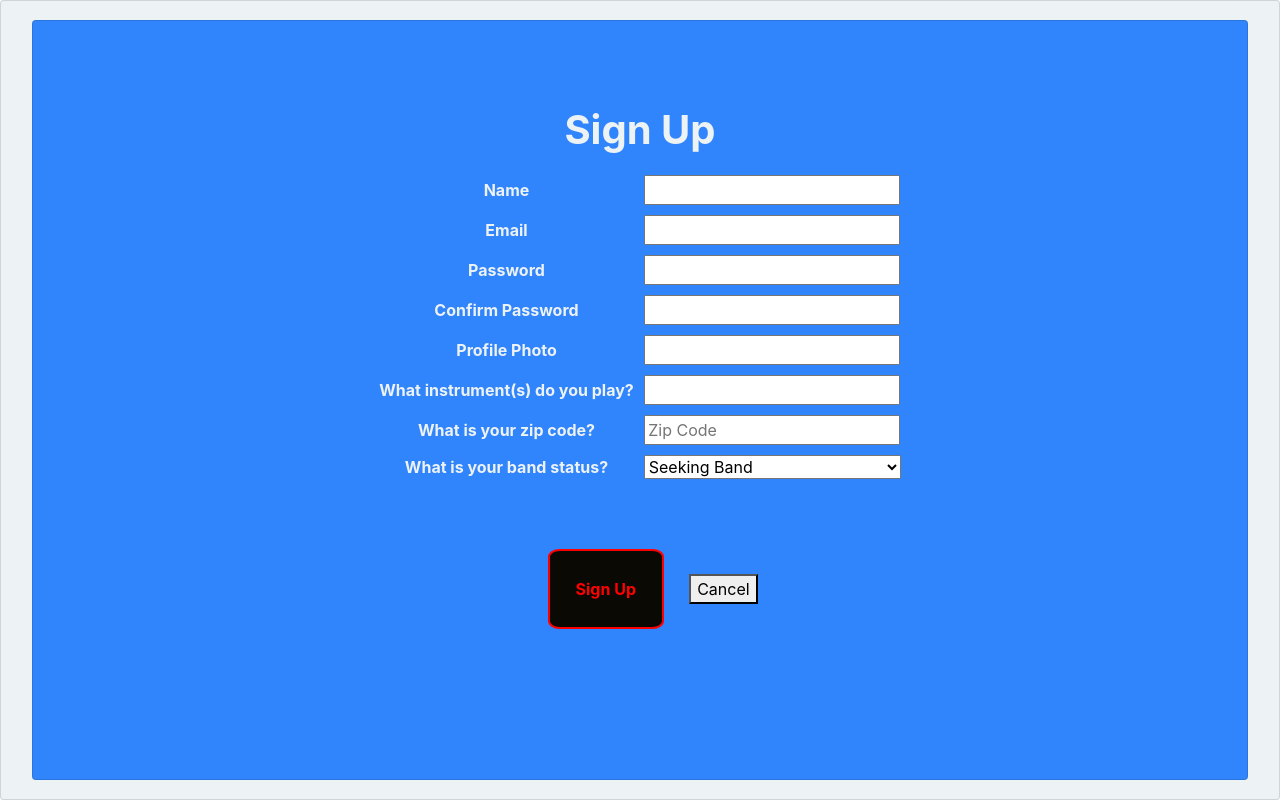
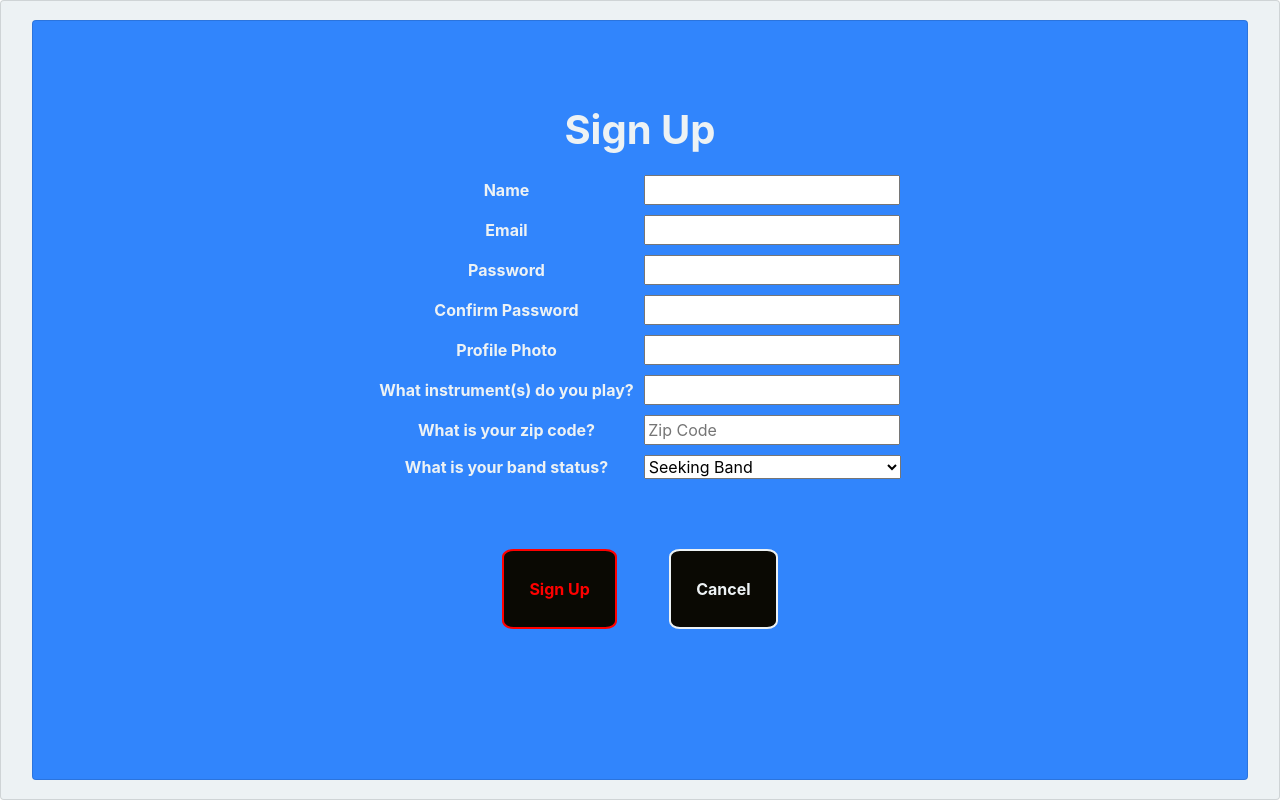
Before and after one commit to DevonJenkins/vibin-front-end, a React (Create React App) app: page /signup in a window 1280 px wide. Built offline with nearby package versions, Linux system fonts and the light colour scheme; no server answers.

Commit message:
standardize cancel button on SignupForm

```diff
--- a/src/components/NavBar/NavBar.jsx
+++ b/src/components/NavBar/NavBar.jsx
@@ -18,7 +18,7 @@ const NavBar = ({ user, handleLogout }) => {
                 <Link className="active whitefnt" aria-current="page" to="/genres">Add Genre</Link>
               </li>
               <li>
-
+                <Link className='active whitefnt' aria-current="page" to="/instruments">Add Instrument</Link>
               </li>
               <li>
                 <Link className="active whitefnt" aria-current="page" to="/changePassword">Change Password</Link>
--- a/src/components/SignupForm/SignupForm.jsx
+++ b/src/components/SignupForm/SignupForm.jsx
@@ -173,7 +173,7 @@ const SignupForm = props => {
           Sign Up
         </button>
         <Link to="/">
-          <button>Cancel</button>
+          <button className='margin-2 br padding-2 whitebrdr whitefnt blackbg'>Cancel</button>
         </Link>
       </div>
     </form>
```
